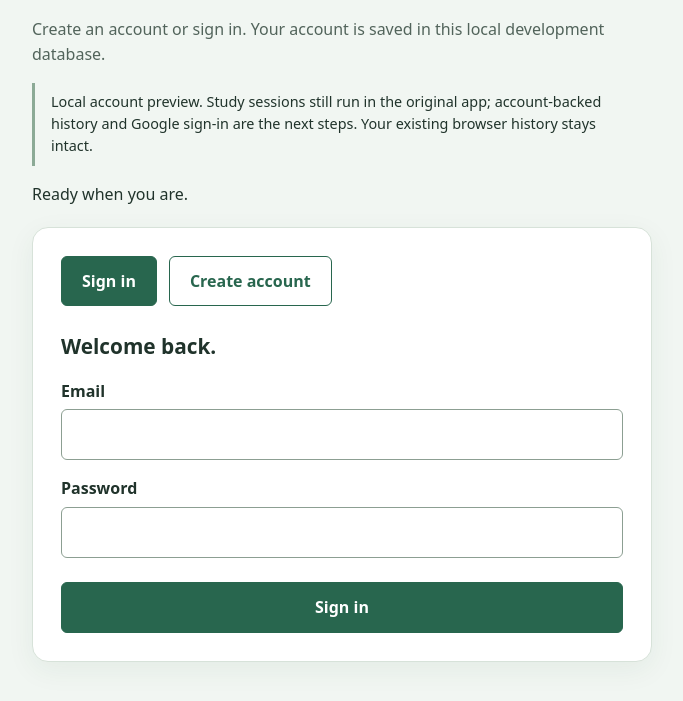
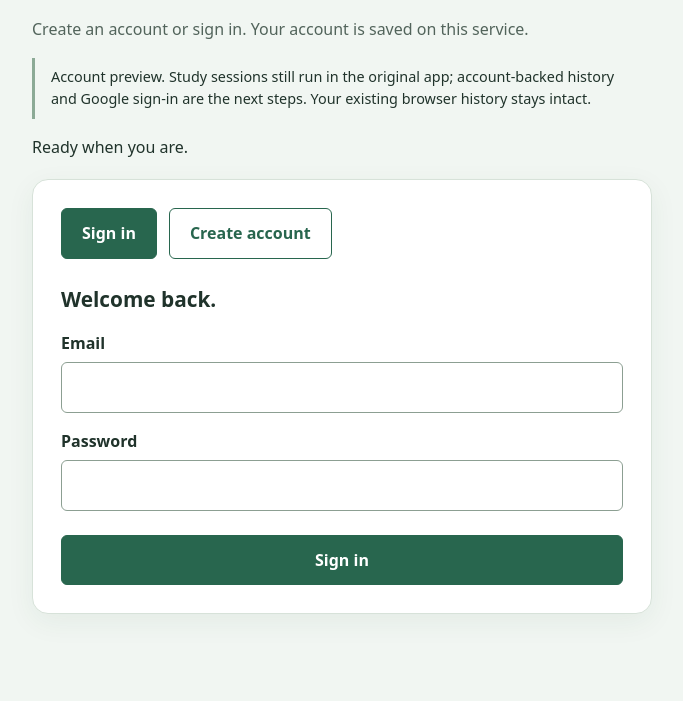
Before and after one commit to Pravir369/focuslens, a plain HTML site: page account.html in a window 1280 px wide. Shown: the part 147-848 px from the top of the page, without its empty margins (298-981 px from the left). After the commit the page ends 817 px from the top, so only its background shows below. Drawn offline with Linux system fonts and the light colour scheme; files that its build step writes are made by us from their sources; files whose address does not match are found by name.

```diff
--- a/account.html
+++ b/account.html
@@ -12,8 +12,8 @@
 <body><main>
   <p class="eyebrow">FocusLens · Accounts</p>
   <h1>A place for your progress.</h1>
-  <p class="intro">Create an account or sign in. Your account is saved in this local development database.</p>
-  <p class="notice">Local account preview. Study sessions still run in the original app; account-backed history and Google sign-in are the next steps. Your existing browser history stays intact.</p>
+  <p class="intro">Create an account or sign in. Your account is saved on this service.</p>
+  <p class="notice">Account preview. Study sessions still run in the original app; account-backed history and Google sign-in are the next steps. Your existing browser history stays intact.</p>
   <p id="account-status" role="status" aria-live="polite">Ready when you are.</p>
   <p id="account-error" role="alert" hidden></p>
   <section id="auth-forms" class="card" aria-label="Account access">
```
Also changed, not shown: README.md.
